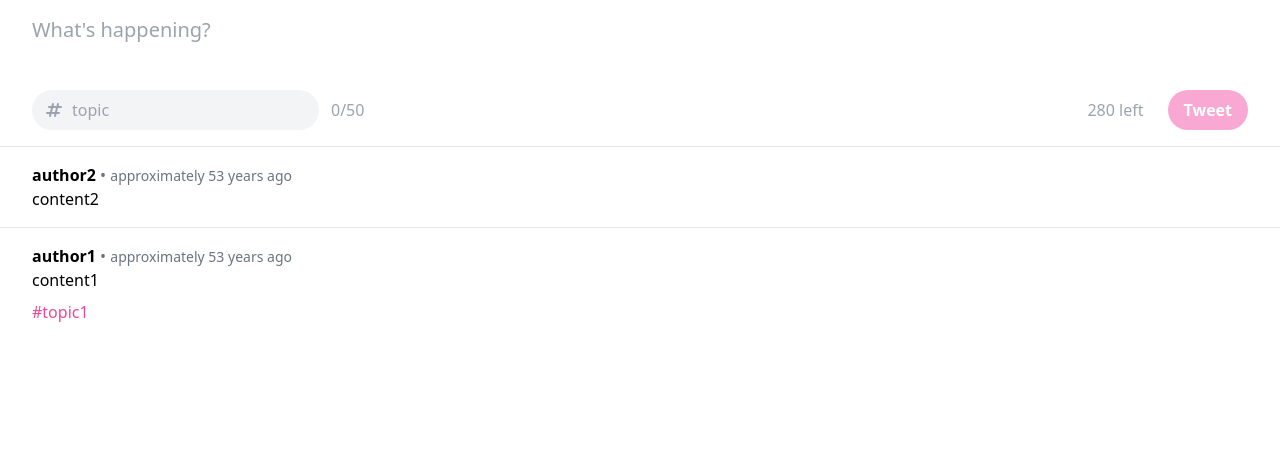
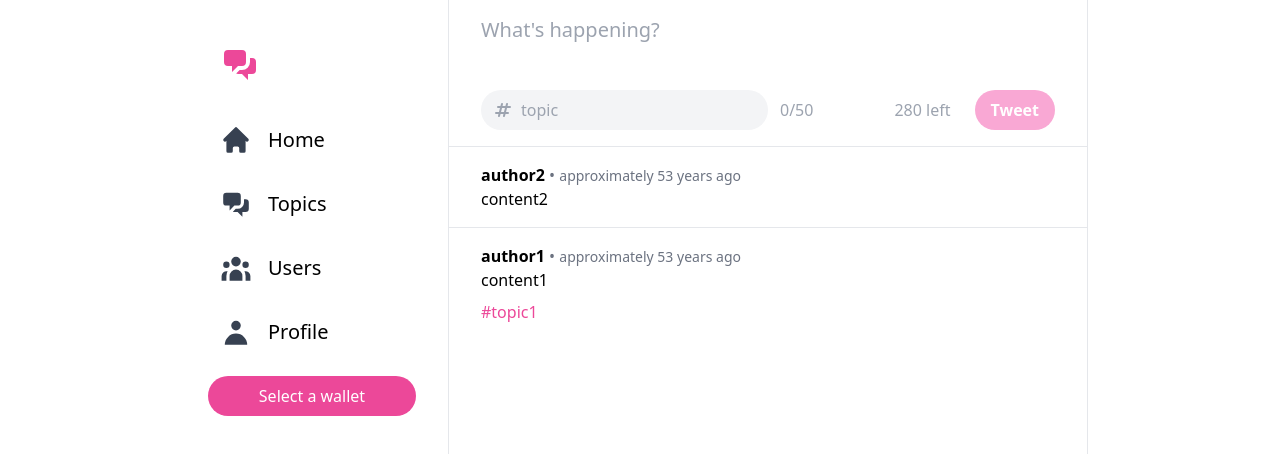
Before and after one commit to pm3512/solana-twitter, a Next.js app in the folder app/: page / in a window 1280 px wide. Shown: the top 454 px of the page. Built offline with nearby package versions, Linux system fonts and the light colour scheme.

Commit message:
added sidebar; added just now option to timeDifference

```diff
--- /dev/null
+++ b/app/components/sidebar.tsx
@@ -0,0 +1,96 @@
+import Link from "next/link";
+
+export default function Sidebar() {
+  return (
+    <aside className="flex flex-col items-center md:items-stretch space-y-2 md:space-y-4">
+      <Link
+        href={"/"}
+        className="inline-block rounded-full hover:bg-gray-100 p-3 md:self-start"
+      >
+        <svg
+          xmlns="http://www.w3.org/2000/svg"
+          className="h-8 md:h-10 w-8 md:w-10 text-pink-500"
+          viewBox="0 0 20 20"
+          fill="currentColor"
+        >
+          <path d="M2 5a2 2 0 012-2h7a2 2 0 012 2v4a2 2 0 01-2 2H9l-3 3v-3H4a2 2 0 01-2-2V5z" />
+          <path d="M15 7v2a4 4 0 01-4 4H9.828l-1.766 1.767c.28.149.599.233.938.233h2l3 3v-3h2a2 2 0 002-2V9a2 2 0 00-2-2h-1z" />
+        </svg>
+      </Link>
+      <div className="flex flex-col items-center md:items-stretch space-y-2">
+        <Link
+          href={"/"}
+          className="rounded-full hover:bg-gray-100 p-3 md:w-full inline-flex items-center space-x-4"
+          active-className="font-bold"
+        >
+          <svg
+            xmlns="http://www.w3.org/2000/svg"
+            className="h-8 w-8 text-gray-700"
+            viewBox="0 0 20 20"
+            fill="currentColor"
+          >
+            <path d="M10.707 2.293a1 1 0 00-1.414 0l-7 7a1 1 0 001.414 1.414L4 10.414V17a1 1 0 001 1h2a1 1 0 001-1v-2a1 1 0 011-1h2a1 1 0 011 1v2a1 1 0 001 1h2a1 1 0 001-1v-6.586l.293.293a1 1 0 001.414-1.414l-7-7z" />
+          </svg>
+          <div className="text-xl hidden md:block">Home</div>
+        </Link>
+        <Link
+          href={"/topics"}
+          className="rounded-full hover:bg-gray-100 p-3 md:w-full inline-flex items-center space-x-4"
+          active-className="font-bold"
+        >
+          <svg
+            xmlns="http://www.w3.org/2000/svg"
+            className="h-8 w-8 text-gray-700"
+            viewBox="0 0 20 20"
+            fill="currentColor"
+          >
+            <path d="M2 5a2 2 0 012-2h7a2 2 0 012 2v4a2 2 0 01-2 2H9l-3 3v-3H4a2 2 0 01-2-2V5z" />
+            <path d="M15 7v2a4 4 0 01-4 4H9.828l-1.766 1.767c.28.149.599.233.938.233h2l3 3v-3h2a2 2 0 002-2V9a2 2 0 00-2-2h-1z" />
+          </svg>
+          <div className="text-xl hidden md:block">Topics</div>
+        </Link>
+        <Link
+          href={"/users"}
+          className="rounded-full hover:bg-gray-100 p-3 md:w-full inline-flex items-center space-x-4"
+          active-className="font-bold"
+        >
+          <svg
+            xmlns="http://www.w3.org/2000/svg"
+            className="h-8 w-8 text-gray-700"
+            viewBox="0 0 20 20"
+            fill="currentColor"
+          >
+            <path d="M13 6a3 3 0 11-6 0 3 3 0 016 0zM18 8a2 2 0 11-4 0 2 2 0 014 0zM14 15a4 4 0 00-8 0v3h8v-3zM6 8a2 2 0 11-4 0 2 2 0 014 0zM16 18v-3a5.972 5.972 0 00-.75-2.906A3.005 3.005 0 0119 15v3h-3zM4.75 12.094A5.973 5.973 0 004 15v3H1v-3a3 3 0 013.75-2.906z" />
+          </svg>
+          <div className="text-xl hidden md:block">Users</div>
+        </Link>
+        {/* TODO: Check connected wallet. */}
+        <Link
+          href={"/profile"}
+          className="rounded-full hover:bg-gray-100 p-3 md:w-full inline-flex items-center space-x-4"
+          active-className="font-bold"
+        >
+          <svg
+            xmlns="http://www.w3.org/2000/svg"
+            className="h-8 w-8 text-gray-700"
+            viewBox="0 0 20 20"
+            fill="currentColor"
+          >
+            <path
+              fill-rule="evenodd"
+              d="M10 9a3 3 0 100-6 3 3 0 000 6zm-7 9a7 7 0 1114 0H3z"
+              clip-rule="evenodd"
+            />
+          </svg>
+          <div className="text-xl hidden md:block">Profile</div>
+        </Link>
+      </div>
+      <div className="fixed bottom-8 right-8 md:static w-48 md:w-full">
+        {/* TODO: Connect wallet */}
+        <div className="bg-pink-500 text-center w-full text-white rounded-full px-4 py-2">
+          Select a wallet
+        </div>
+      </div>
+    </aside>
+  );
+}
--- a/app/pages/_app.tsx
+++ b/app/pages/_app.tsx
@@ -1,6 +1,18 @@
-import '../styles/globals.css'
-import type { AppProps } from 'next/app'
+import "../styles/globals.css";
+import type { AppProps } from "next/app";
+import Sidebar from "../components/sidebar";
 
 export default function App({ Component, pageProps }: AppProps) {
-  return <Component {...pageProps} />
+  return (
+    <>
+      <div className="w-full max-w-3xl lg:max-w-4xl mx-auto">
+        <div className="py-4 md:py-8 md:pl-4 md:pr-8 fixed w-20 md:w-64">
+          <Sidebar />
+        </div>
+        <main className="flex-1 border-r border-l ml-20 md:ml-64 min-h-screen">
+          <Component {...pageProps} />
+        </main>
+      </div>
+    </>
+  );
 }
--- a/app/pages/index.tsx
+++ b/app/pages/index.tsx
@@ -1,35 +1,41 @@
-import Head from 'next/head'
-import TweetComponent from '../components/tweet';
-import TweetForm from '../components/tweetForm';
-import TweetList from '../components/tweetList';
-import Tweet from '../types/tweet'
+import Head from "next/head";
+import Sidebar from "../components/sidebar";
+import TweetComponent from "../components/tweet";
+import TweetForm from "../components/tweetForm";
+import TweetList from "../components/tweetList";
+import Tweet from "../types/tweet";
 
 export default function Home() {
   //TODO: remove placeholder
-  const tweets: Array<Tweet> = [ {
-      author_display: 'author1',
-      topic: 'topic1',
-      content: 'content1',
+  const tweets: Array<Tweet> = [
+    {
+      author_display: "author1",
+      topic: "topic1",
+      content: "content1",
       created_at: "some time",
-      timestamp: 0
-    }, {
-      author_display: 'author2',
-      content: 'content2',
+      timestamp: 0,
+    },
+    {
+      author_display: "author2",
+      content: "content2",
       created_at: "some time",
-      timestamp: 7
-    }
+      timestamp: 7,
+    },
   ];
 
   return (
     <>
       <Head>
         <title>Solana Twitter</title>
-        <meta name="description" content="Simple twitter clone built with Solana" />
+        <meta
+          name="description"
+          content="Simple twitter clone built with Solana"
+        />
         <meta name="viewport" content="width=device-width, initial-scale=1" />
         <link rel="icon" href="/favicon.ico" />
       </Head>
       <TweetForm />
-      <TweetList tweets={tweets}/>
+      <TweetList tweets={tweets} />
     </>
-  )
+  );
 }
--- a/app/utils/datetime.ts
+++ b/app/utils/datetime.ts
@@ -14,7 +14,7 @@ export function timeDifference(current: number, previous: number) {
 
   var elapsed = current - previous;
 
-  if (elapsed == 0) {
+  if (elapsed < 1000) {
     return "just now";
   } else if (elapsed < msPerMinute) {
     return Math.round(elapsed / 1000) + " seconds ago";
```
